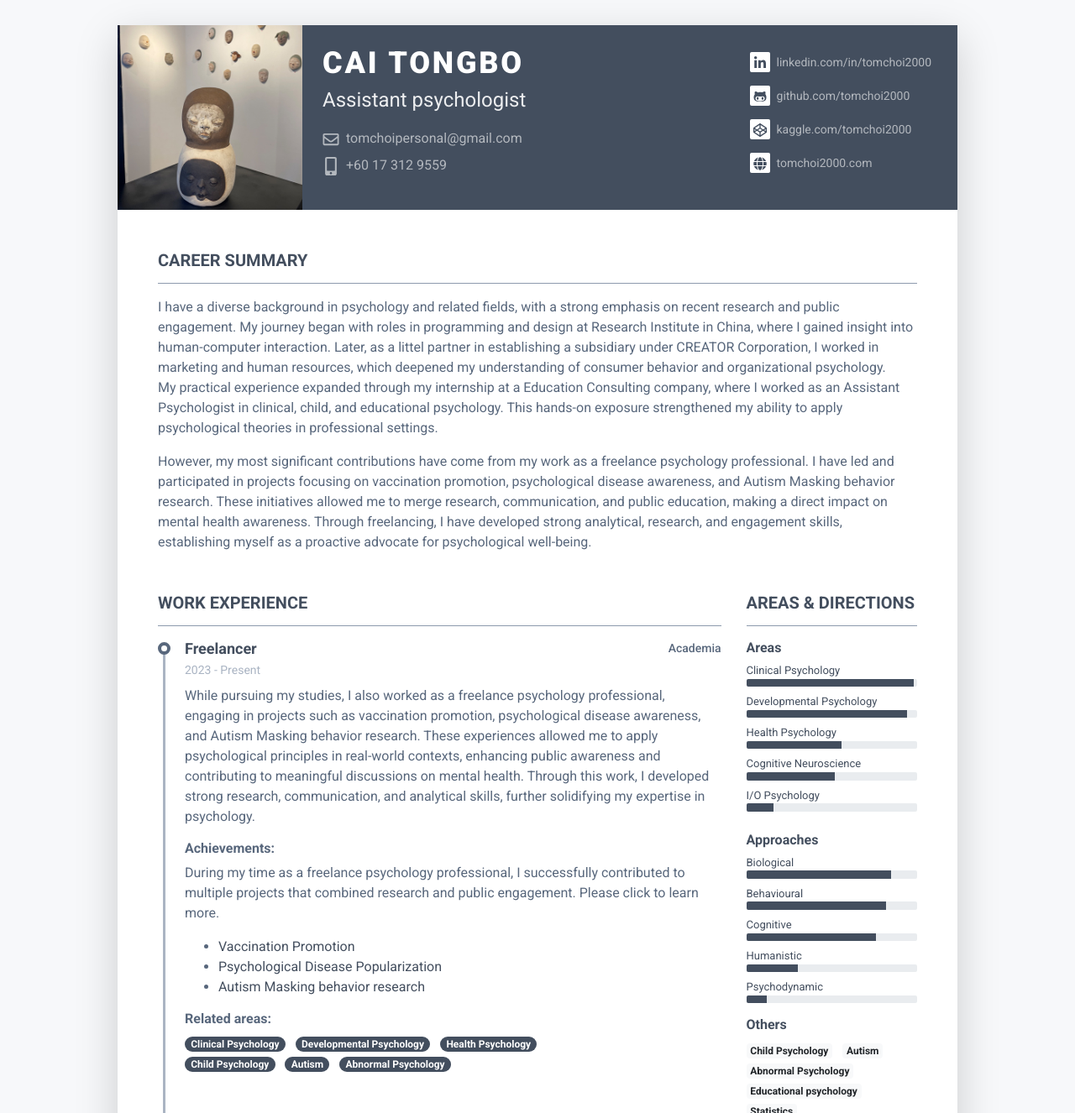
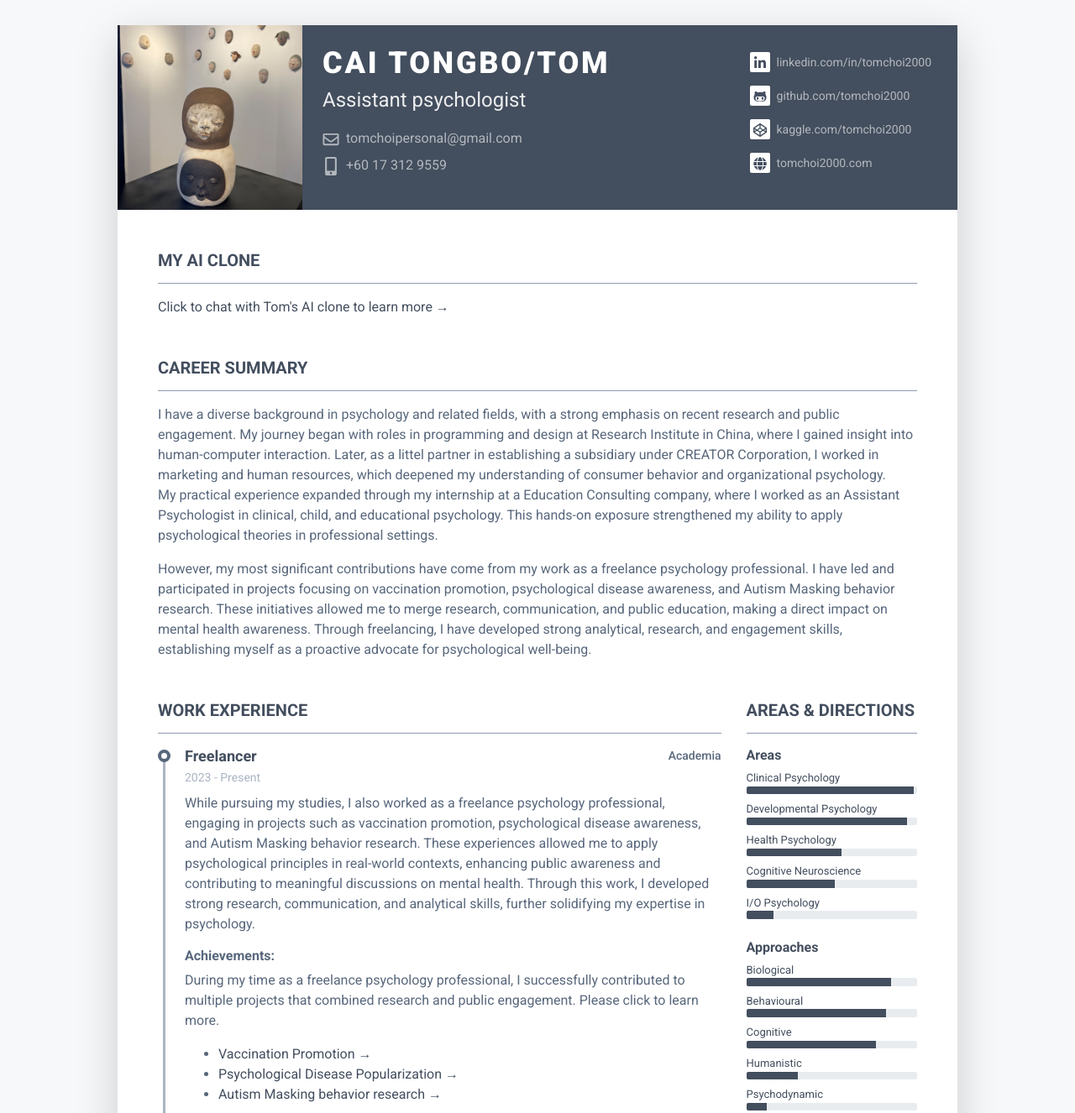
Before and after one commit to tomchoi2000/CV_Tomchoi, a plain HTML site: page index.html in a window 1280 px wide. Shown: the top 1326 px of the page at 84% size. Drawn offline with Linux system fonts and the light colour scheme.

Commit message:
Update index.html

```diff
--- a/index.html
+++ b/index.html
@@ -24,10 +24,10 @@
 	    <div class="resume-wrapper-inner mx-auto text-left bg-white shadow-lg">
 		    <header class="resume-header pt-4 pt-md-0">
 			    <div class="media flex-column flex-md-row">
-				    <img class="mr-3 img-fluid picture mx-auto" src="assets/images/profile.jpg" alt="">
+				    <a href="https://tomchoi2000.github.io/CV_Tomchoi/"><img class="mr-3 img-fluid picture mx-auto" src="assets/images/profile.jpg" alt=""></a>
 				    <div class="media-body p-4 d-flex flex-column flex-md-row mx-auto mx-lg-0">
 					    <div class="primary-info">
-						    <h1 class="name mt-0 mb-1 text-white text-uppercase text-uppercase">Cai Tongbo</h1>
+						    <h1 class="name mt-0 mb-1 text-white text-uppercase text-uppercase">Cai Tongbo/Tom</h1>
 						    <div class="title mb-3">Assistant psychologist</div>
 						    <ul class="list-unstyled">
 							    <li class="mb-2"><a href="https://tomchoi2000.github.io/CV_Tomchoi/"><i class="far fa-envelope fa-fw mr-2" data-fa-transform="grow-3"></i>tomchoipersonal@gmail.com</a></li>
@@ -47,6 +47,13 @@
 			    </div><!--//media-->
 		    </header>
 		    <div class="resume-body p-5">
+		    	<section class="resume-section summary-section mb-5">
+				    <h2 class="resume-section-title text-uppercase font-weight-bold pb-3 mb-3">My AI Clone</h2>
+				    <div class="resume-section-content">
+					    <p class="mb-0"><a href="https://tomchoi2000.github.io/CV_Tomchoi/ai_clone.html">Click to chat with Tom's AI clone to learn more &#8594</a></p>
+				    </div>
+			    </section><!--//summary-section-->
+
 			    <section class="resume-section summary-section mb-5">
 				    <h2 class="resume-section-title text-uppercase font-weight-bold pb-3 mb-3">Career Summary</h2>
 				    <div class="resume-section-content">
@@ -76,9 +83,9 @@
 										    <h4 class="resume-timeline-item-desc-heading font-weight-bold">Achievements:</h4>
 										    <p>During my time as a freelance psychology professional, I successfully contributed to multiple projects that combined research and public engagement. Please click to learn more.</p>
 										    <ul>
-											    <li><a href="https://tomchoi2000.github.io/Heath_Psychology/">Vaccination Promotion</a></li>
-											    <li><a href="https://tomchoi2000.github.io/CV_Tomchoi/error.html">Psychological Disease Popularization</a></li>
-											    <li><a href="https://tomchoi2000.github.io/CV_Tomchoi/error.html">Autism Masking behavior research</a></li>
+											    <li><a href="https://tomchoi2000.github.io/Heath_Psychology/">Vaccination Promotion &#8594</a></li>
+											    <li><a href="https://tomchoi2000.github.io/CV_Tomchoi/error.html">Psychological Disease Popularization &#8594</a></li>
+											    <li><a href="https://tomchoi2000.github.io/CV_Tomchoi/error.html">Autism Masking behavior research &#8594</a></li>
 										    </ul>
 										    <h4 class="resume-timeline-item-desc-heading font-weight-bold">Related areas:</h4>
 										    <ul class="list-inline">
@@ -108,7 +115,7 @@
 										    <h4 class="resume-timeline-item-desc-heading font-weight-bold">Achievements</h4>
 										    <p>During my studies at UCSI University, I successfully completed various psychology assignments that deepened my understanding of human behavior and mental processes. Please click to learn more.</p>
 										    <ul>
-											    <li><a href="https://tomchoi2000.github.io/CV_Tomchoi/error.html">Brain Imaging Techniques Popularization</a></li>
+											    <li><a href="https://tomchoi2000.github.io/CV_Tomchoi/error.html">Brain Imaging Techniques Popularization &#8594</a></li>
 										    </ul>
 										    <h4 class="resume-timeline-item-desc-heading font-weight-bold">Related areas:</h4>
 										    <ul class="list-inline">
```
